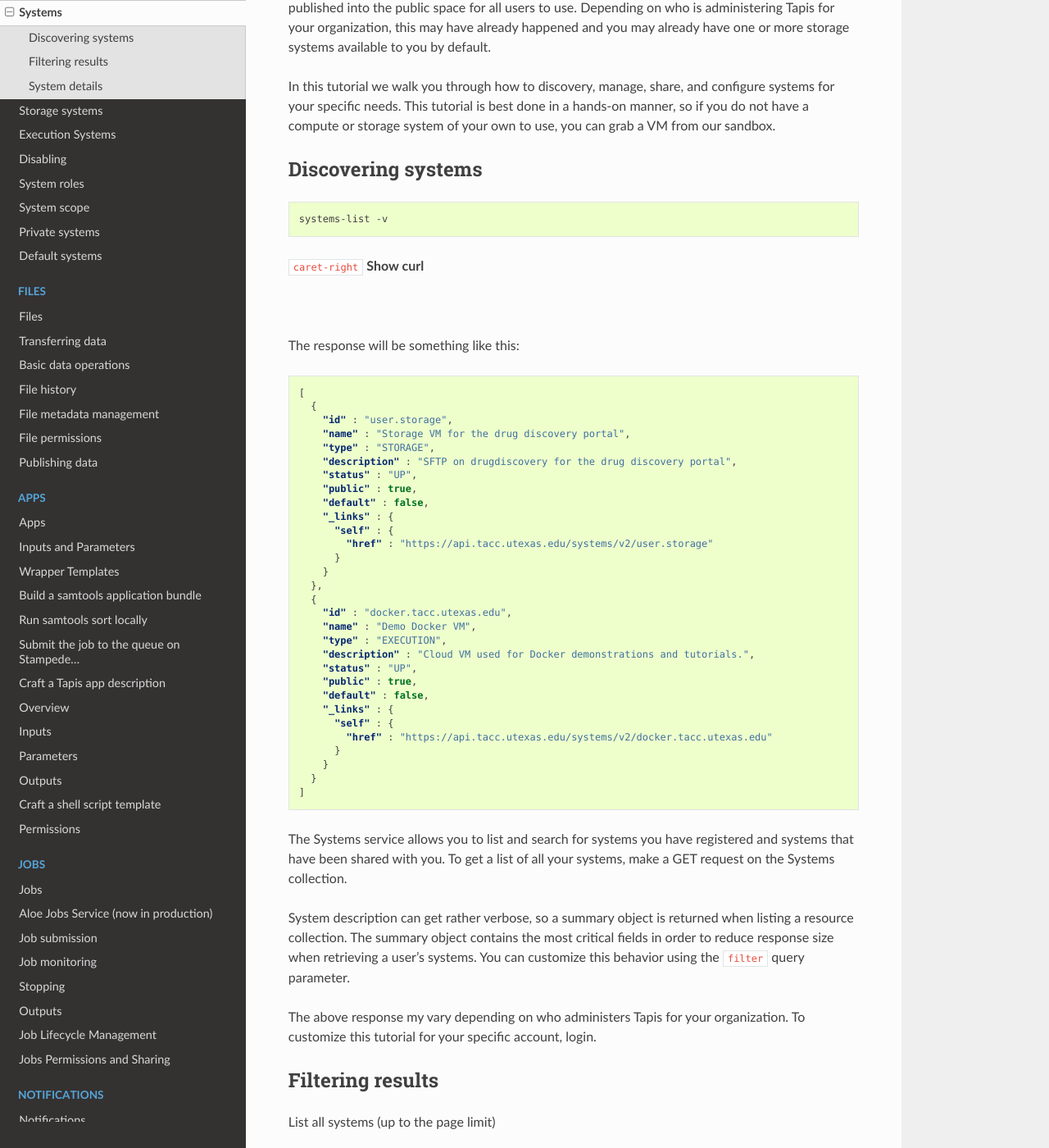
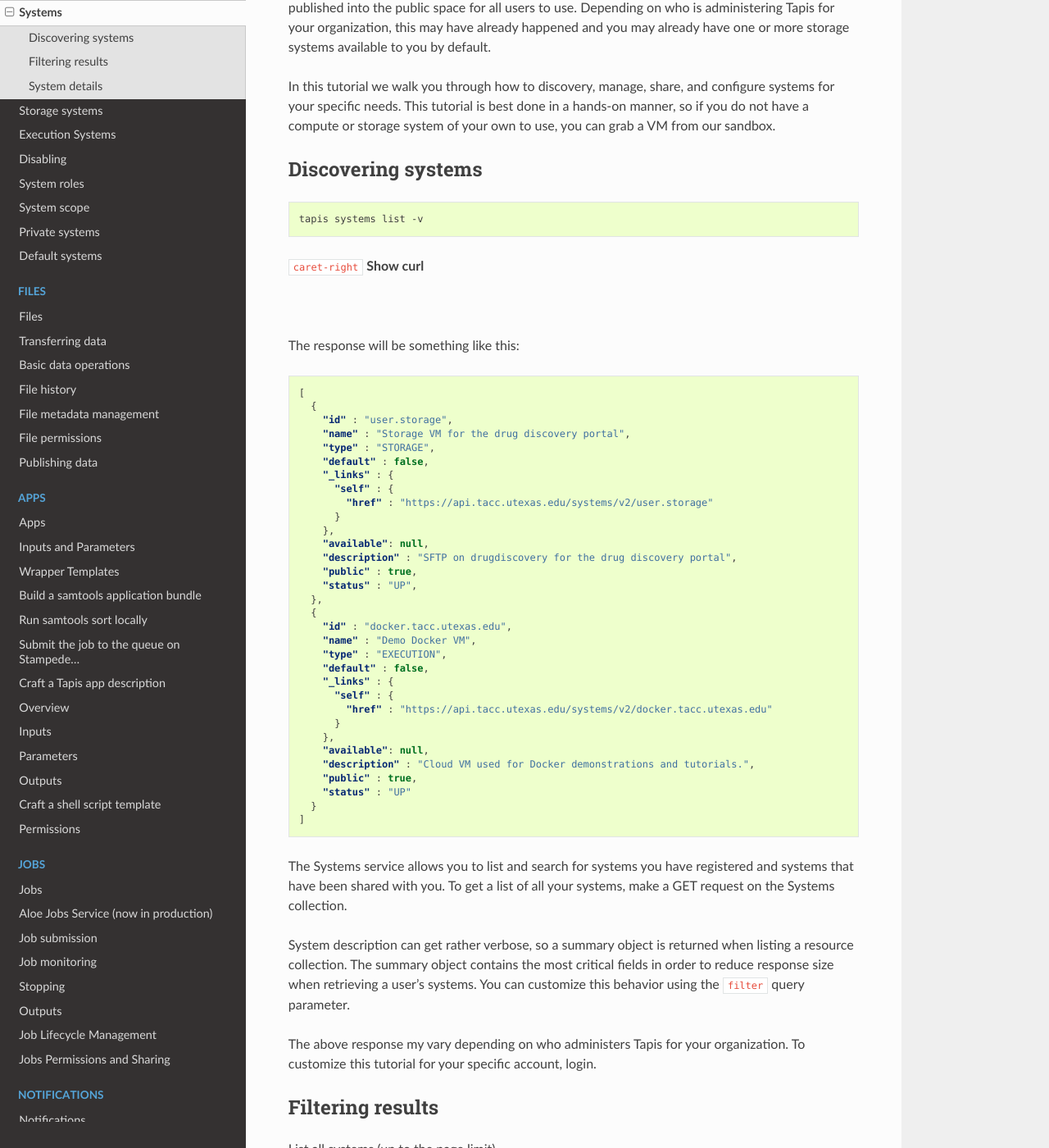
Before and after one commit to TACC-Cloud/agave-docs, a Sphinx documentation site: the page built from docs/agave/guides/systems/introduction.rst, in a window 1280 px wide and 1400 px high, scrolled down 474 px. Shown: the whole window at 82% size. Built offline with Sphinx 7.4.7 and the Read the Docs theme 2.0.0, drawn with Linux system fonts in a browser that asks for light colours; pages that are not in the unit, such as notebooks, are missing from menus; cross-references to code outside the pages are shown as plain code.

Commit message:
metadata modification

```diff
--- a/docs/agave/guides/metadata/introduction.rst
+++ b/docs/agave/guides/metadata/introduction.rst
@@ -110,7 +110,7 @@
 
      .. code-block:: shell
 
-        meta create -v -V '{"value": {"title": "Example Metadata", "properties": {"species": "arabidopsis", "description": "A model organism..."}}, "name": "mustard plant"}'
+        tapis meta create -v -V '{"value": {"title": "Example Metadata", "properties": {"species": "arabidopsis", "description": "A model organism..."}}, "name": "mustard plant"}'
 |
 
    The response will look something like the following:
@@ -193,6 +193,7 @@
      .. code-block:: shell
 
         metadata-addupdate -v -F - 7341557475441971686-242ac11f-0001-012 <<<'{"value": {"title": "Example Metadata", "properties": {"species": "arabidopsis", "description": "A model plant organism..."}}, "name": "some metadata", "associationIds":["179338873096442342-242ac113-0001-002","6608339759546166810-242ac114-0001-007"]}'
+        tapis meta update -v -V '{"value": {"title": "Example Metadata", "properties": {"species": "arabidopsis", "description": "A model plant organism..."}}, "name": "some metadata", "associationIds":["179338873096442342-242ac113-0001-002","6608339759546166810-242ac114-0001-007"]}' 9057222358650121750-242ac116-0001-012
 |
 
    The response will look something like the following:
--- a/docs/agave/guides/metadata/metadata-search.rst
+++ b/docs/agave/guides/metadata/metadata-search.rst
@@ -30,6 +30,7 @@
      .. code-block:: plaintext
 
         metadata-list -v -Q '{"name":"mustard+plant"}'
+        tapis meta search --name like "mustard"
 |
 
    The response will look something like the following:
--- a/docs/agave/guides/systems/introduction.rst
+++ b/docs/agave/guides/systems/introduction.rst
@@ -15,7 +15,7 @@
 
 .. code-block:: plaintext
 
-   systems-list -v
+  tapis systems list -v
 
 .. container:: foldable
 
@@ -38,29 +38,31 @@
        "id" : "user.storage",
        "name" : "Storage VM for the drug discovery portal",
        "type" : "STORAGE",
-       "description" : "SFTP on drugdiscovery for the drug discovery portal",
-       "status" : "UP",
-       "public" : true,
        "default" : false,
        "_links" : {
          "self" : {
            "href" : "https://api.tacc.utexas.edu/systems/v2/user.storage"
          }
-       }
+       },
+       "available": null,
+       "description" : "SFTP on drugdiscovery for the drug discovery portal",
+       "public" : true,
+       "status" : "UP",
      },
      {
        "id" : "docker.tacc.utexas.edu",
        "name" : "Demo Docker VM",
        "type" : "EXECUTION",
-       "description" : "Cloud VM used for Docker demonstrations and tutorials.",
-       "status" : "UP",
-       "public" : true,
        "default" : false,
        "_links" : {
          "self" : {
            "href" : "https://api.tacc.utexas.edu/systems/v2/docker.tacc.utexas.edu"
          }
-       }
+       },
+       "available": null,
+       "description" : "Cloud VM used for Docker demonstrations and tutorials.",
+       "public" : true,
+       "status" : "UP"
      }
    ]
 
--- /dev/null
+++ b/picksumipsum.txt
@@ -0,0 +1 @@
+{"status":"error","message":"Unknown postit key.","result":"","version":"2.4.4-rcb8e29b"}
```
Also changed, not shown: docs/agave/guides/metadata/metadata-listing.rst (+9 -9 lines), docs/agave/guides/metadata/metadata-permissions.rst (+22 -22 lines).
